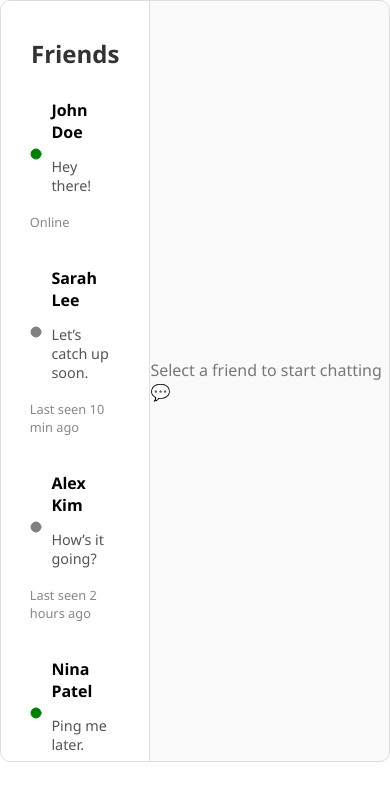
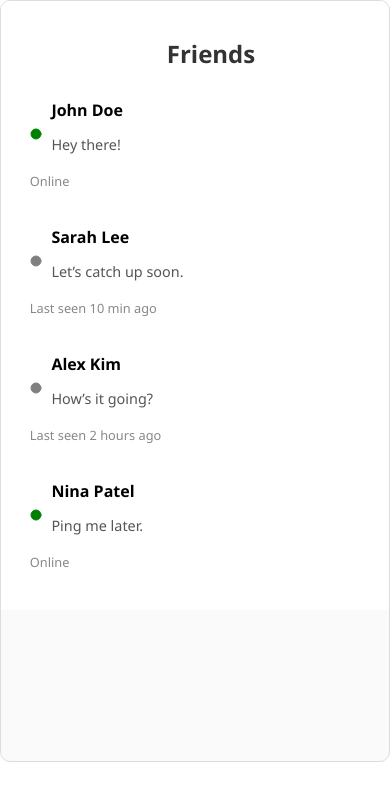
Before and after one commit to adenali20/xp-tracker, a React (Create React App) app: page /friends in a window 390 px wide. Shown: the top 800 px of the page. Built offline with nearby package versions, Linux system fonts and the light colour scheme.

Commit message:
make it responsive

```diff
--- a/src/components/Friends.css
+++ b/src/components/Friends.css
@@ -6,6 +6,7 @@
   border-radius: 10px;
   overflow: hidden;
   font-family: 'Segoe UI', Tahoma, Geneva, Verdana, sans-serif;
+  transition: all 0.3s ease;
 }
 
 /* Sidebar */
@@ -15,6 +16,7 @@
   border-right: 1px solid #ddd;
   overflow-y: auto;
   padding: 1rem;
+  transition: all 0.3s ease;
 }
 
 .friends-list h2 {
@@ -52,12 +54,6 @@
   gap: 0.6rem;
 }
 
-.status-icon {
-  display: flex;
-  align-items: center;
-  justify-content: center;
-}
-
 .friend-details {
   display: flex;
   flex-direction: column;
@@ -65,7 +61,6 @@
 
 .friend-name {
   font-weight: 600;
-  display: block;
 }
 
 .last-message {
@@ -105,6 +100,29 @@
   font-size: 0.9rem;
   color: #777;
   margin-left: 0.5rem;
+}
+
+.chat-actions {
+  display: flex;
+  align-items: center;
+  gap: 0.8rem;
+}
+
+.icon-btn {
+  background: none;
+  border: none;
+  cursor: pointer;
+  color: #555;
+  transition: color 0.2s ease;
+}
+
+.icon-btn:hover {
+  color: #007bff;
+}
+
+.back-btn {
+  display: none;
+  margin-right: 0.6rem;
 }
 
 .chat-messages {
@@ -167,20 +185,41 @@
   flex: 1;
   color: #777;
 }
-.chat-actions {
-  display: flex;
-  align-items: center;
-  gap: 0.8rem;
+
+/* ---------------------- */
+/* ✅ MOBILE STYLING */
+/* ---------------------- */
+@media (max-width: 768px) {
+  .friends-container {
+    flex-direction: column;
+  }
+
+  .friends-list {
+    width: 100%;
+  }
+
+  .chat-panel {
+    width: 100%;
+    height: 100%;
+  }
+
+  /* Hide chat panel until a friend is selected */
+  .friends-container:not(.chat-active) .chat-panel {
+    display: none;
+  }
+
+  /* Hide friends list when in chat view */
+  .friends-container.chat-active .friends-list {
+    display: none;
+  }
+
+  .chat-header {
+    justify-content: flex-start;
+  }
+
+  .back-btn {
+    display: inline-flex;
+    align-items: center;
+    margin-right: 1rem;
+  }
 }
-
-.icon-btn {
-  background: none;
-  border: none;
-  cursor: pointer;
-  color: #555;
-  transition: color 0.2s ease;
-}
-
-.icon-btn:hover {
-  color: #007bff;
-}
--- a/src/components/Friends.jsx
+++ b/src/components/Friends.jsx
@@ -1,5 +1,5 @@
 import { useState } from "react";
-import { Circle, Video, Phone } from "lucide-react"; // ✅ Added Video & Phone icons
+import { Circle, Video, Phone, ArrowLeft } from "lucide-react";
 import "./Friends.css";
 
 const Friends = () => {
@@ -22,6 +22,10 @@ const Friends = () => {
     ]);
   };
 
+  const handleBack = () => {
+    setSelectedFriend(null);
+  };
+
   const handleSendMessage = (e) => {
     e.preventDefault();
     if (!newMessage.trim()) return;
@@ -40,8 +44,12 @@ const Friends = () => {
   };
 
   return (
-    <div className="friends-container">
-      {/* Sidebar */}
+    <div
+      className={`friends-container ${
+        selectedFriend ? "chat-active" : ""
+      }`}
+    >
+      {/* Friends List */}
       <div className="friends-list">
         <h2>Friends</h2>
         <ul>
@@ -77,6 +85,15 @@ const Friends = () => {
         {selectedFriend ? (
           <>
             <div className="chat-header">
+              {/* ✅ Back button for mobile */}
+              <button
+                className="icon-btn back-btn"
+                onClick={handleBack}
+                title="Back"
+              >
+                <ArrowLeft size={20} />
+              </button>
+
               <div className="chat-friend-info">
                 <Circle
                   size={10}
@@ -91,18 +108,18 @@ const Friends = () => {
                 </span>
               </div>
 
-              {/* ✅ Call Icons */}
+              {/* Call Icons */}
               <div className="chat-actions">
                 <button
                   className="icon-btn"
-                  title="Start voice call"
+                  title="Voice Call"
                   onClick={handleVoiceCall}
                 >
                   <Phone size={20} />
                 </button>
                 <button
                   className="icon-btn"
-                  title="Start video call"
+                  title="Video Call"
                   onClick={handleVideoCall}
                 >
                   <Video size={20} />
```
